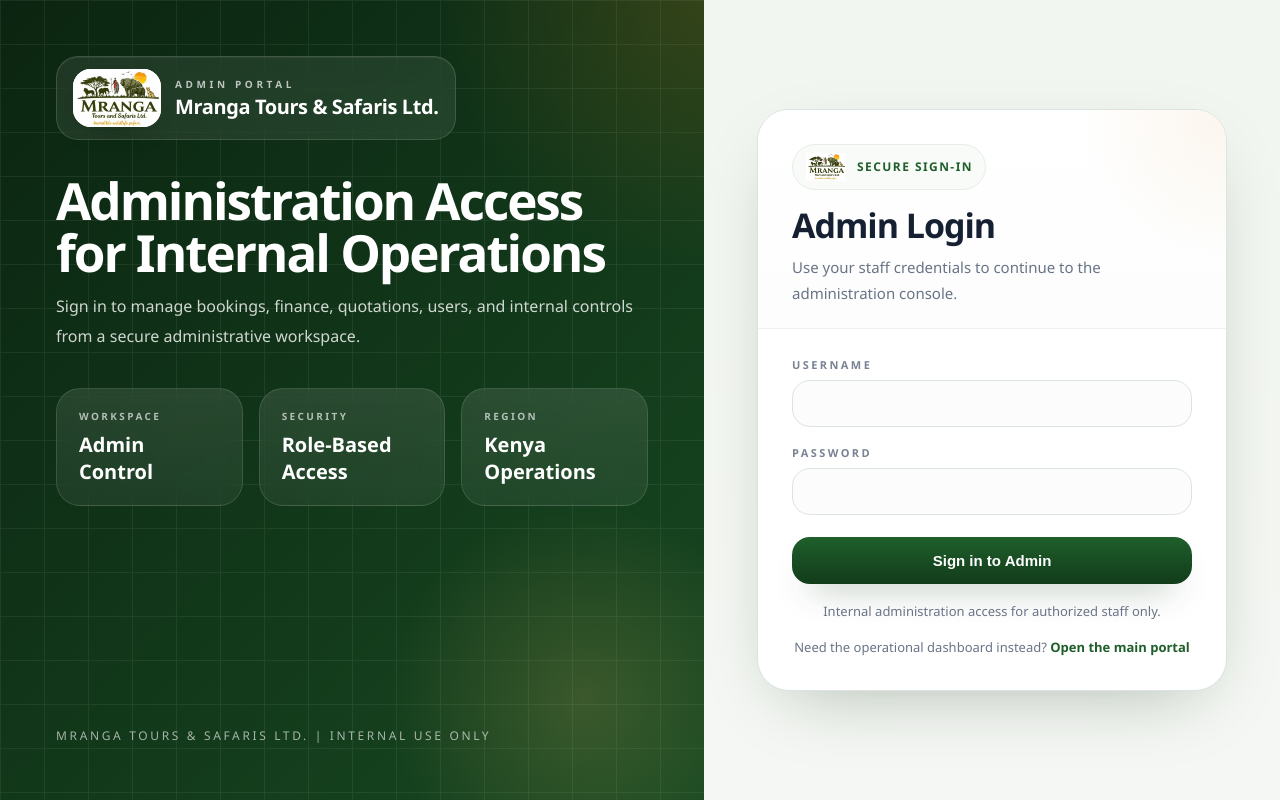
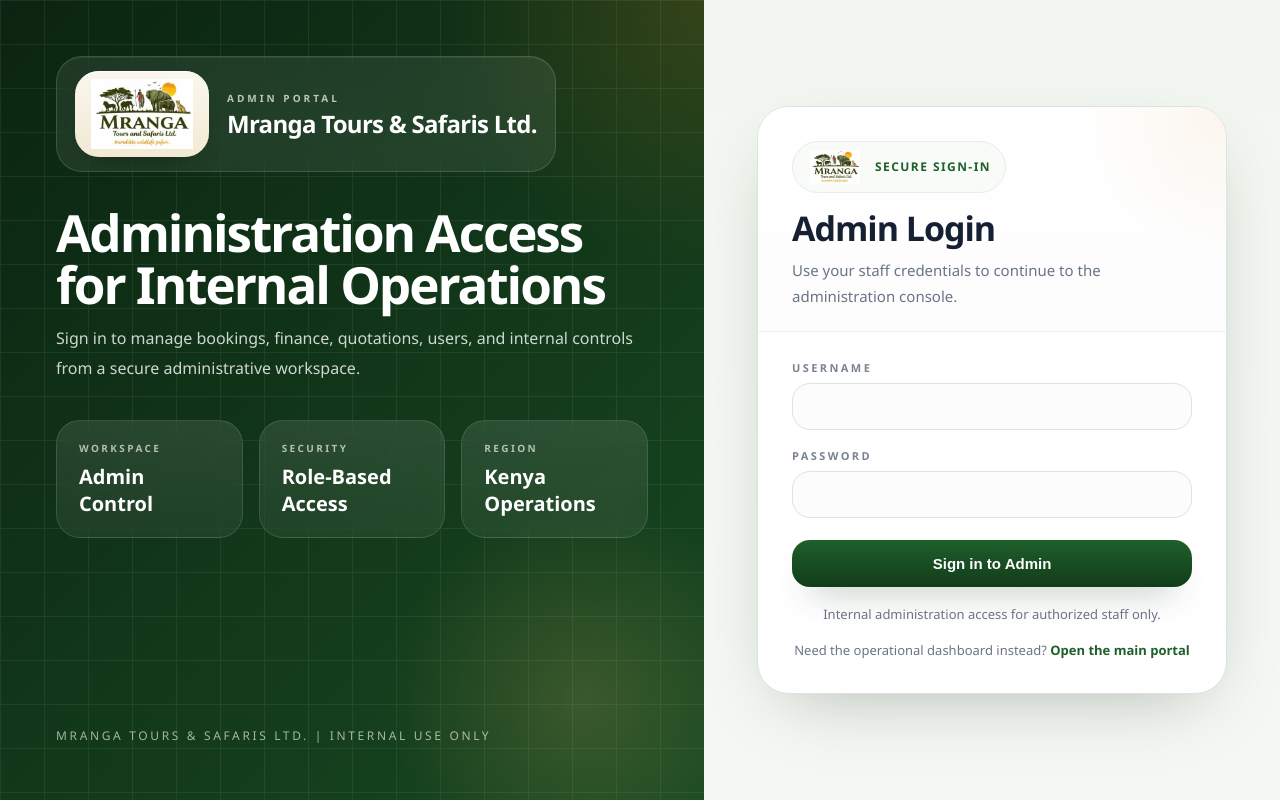
Before and after one commit to akoradanielfredrick-dot/Office_Management, a Django app: template backend/templates/admin/login.html in a window 1280 px wide. Run offline with Django 5.2, Linux system fonts and the light colour scheme; the template is opened without the code that fills it: most values are stand-ins (such as "Sample title", 1, 10 or a date in 2020); form fields are guessed from the names that the template uses.

Commit message:
Improve admin login logo layout

```diff
--- a/backend/templates/admin/login.html
+++ b/backend/templates/admin/login.html
@@ -83,27 +83,38 @@
     .brand-chip {
       display: inline-flex;
       align-items: center;
-      gap: 14px;
-      padding: 12px 16px;
+      gap: 18px;
+      padding: 14px 18px;
       border: 1px solid rgba(255,255,255,0.14);
-      border-radius: 22px;
+      border-radius: 26px;
       background: rgba(255,255,255,0.08);
       backdrop-filter: blur(12px);
       width: fit-content;
       box-shadow: inset 0 1px 0 rgba(255,255,255,0.06);
+      max-width: 100%;
+    }
+
+    .brand-copy {
+      display: flex;
+      flex-direction: column;
+      gap: 6px;
+      min-width: 0;
     }
 
     .brand-mark {
-      width: 88px;
-      height: 58px;
-      border-radius: 18px;
-      background: linear-gradient(135deg, #fffef8, #f7edd2);
-      display: grid;
-      place-items: center;
+      width: 134px;
+      height: 86px;
+      padding: 8px 10px;
+      border-radius: 24px;
+      background: linear-gradient(180deg, rgba(255, 251, 243, 0.98), rgba(246, 237, 215, 0.98));
+      display: inline-flex;
+      align-items: center;
+      justify-content: center;
       overflow: hidden;
       box-shadow:
         inset 0 1px 0 rgba(255,255,255,0.82),
         0 16px 28px -22px rgba(7, 20, 8, 0.86);
+      flex: 0 0 auto;
     }
 
     .brand-mark img {
@@ -116,17 +127,17 @@
     .brand-label {
       font-size: 10px;
       text-transform: uppercase;
-      letter-spacing: 0.36em;
+      letter-spacing: 0.3em;
       color: rgba(255,255,255,0.7);
-      margin-bottom: 4px;
       font-weight: 800;
     }
 
     .brand-name {
-      font-size: 20px;
+      font-size: 24px;
       font-weight: 800;
-      line-height: 1.2;
-      letter-spacing: -0.02em;
+      line-height: 1.08;
+      letter-spacing: -0.03em;
+      text-wrap: balance;
     }
 
     .hero h1 {
@@ -237,9 +248,9 @@
     .login-badge {
       display: inline-flex;
       align-items: center;
-      gap: 10px;
+      gap: 12px;
       margin-bottom: 18px;
-      padding: 8px 12px;
+      padding: 8px 14px;
       border-radius: 999px;
       border: 1px solid #e7ede9;
       background: #f8fbf8;
@@ -251,8 +262,8 @@
     }
 
     .login-badge img {
-      width: 42px;
-      height: 28px;
+      width: 56px;
+      height: 34px;
       object-fit: contain;
       display: block;
     }
@@ -375,7 +386,18 @@
       .panel-head, form { padding-left: 22px; padding-right: 22px; }
       .panel-head h2 { font-size: 28px; }
       .hero h1 { font-size: 34px; }
-      .brand-name { font-size: 16px; }
+      .brand-chip {
+        width: 100%;
+        gap: 14px;
+        padding: 12px 14px;
+      }
+      .brand-mark {
+        width: 110px;
+        height: 72px;
+        border-radius: 20px;
+      }
+      .brand-name { font-size: 18px; }
+      .brand-label { letter-spacing: 0.22em; }
     }
   </style>
 </head>
@@ -387,7 +409,7 @@
           <div class="brand-mark">
             <img src="{% static 'mranga-brand.jpeg' %}?v=1" alt="Mranga Tours and Safaris logo">
           </div>
-          <div>
+          <div class="brand-copy">
             <div class="brand-label">Admin Portal</div>
             <div class="brand-name">Mranga Tours &amp; Safaris Ltd.</div>
           </div>
```
